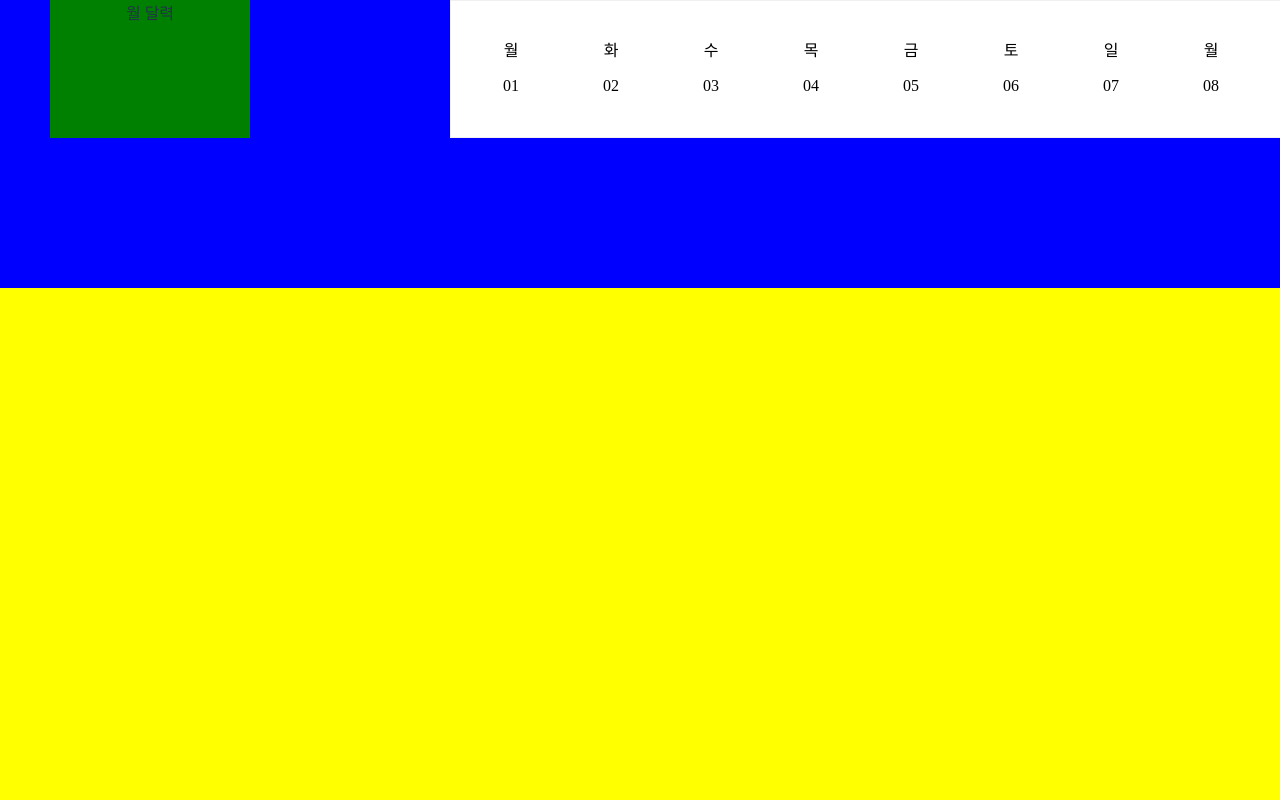
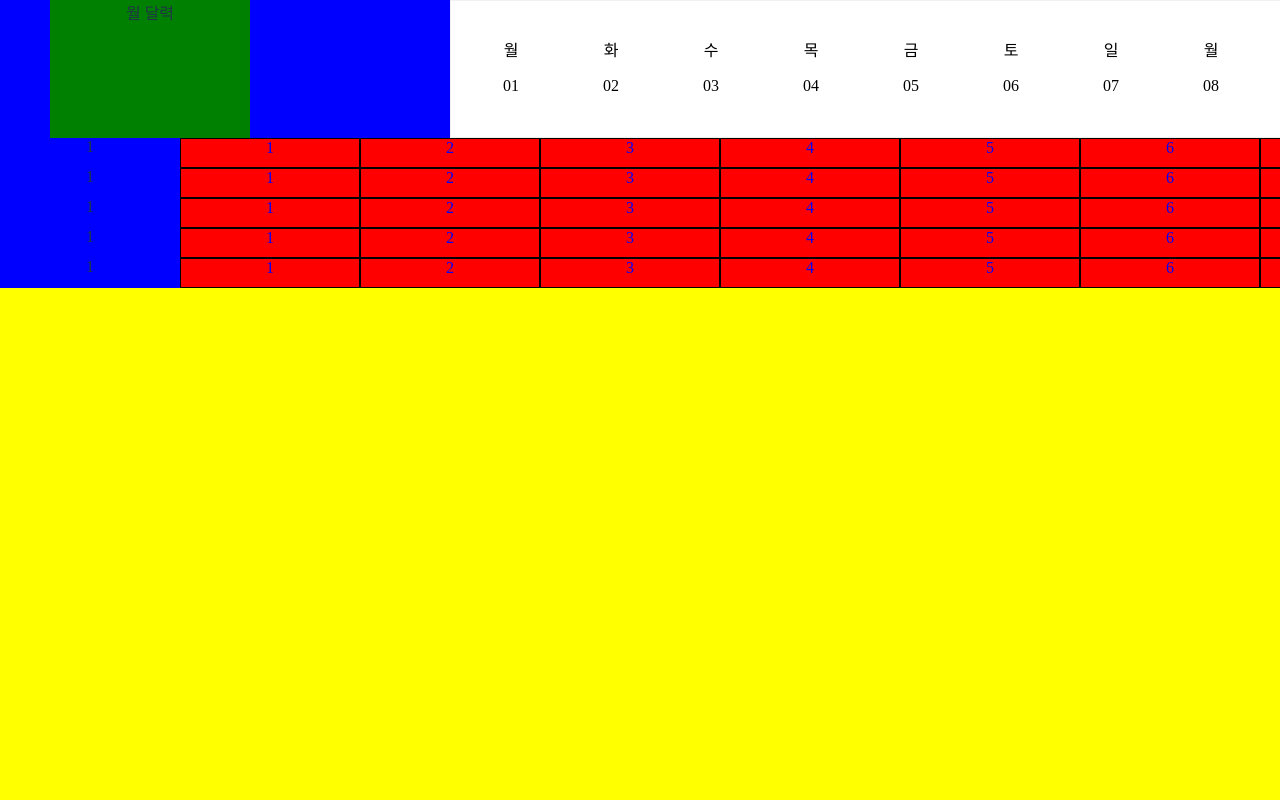
Before and after one commit to JayJHFE/React-Scheduler, a React (Vite) app in the folder PortFolio-vite/: page /scheduler in a window 1280 px wide. Shown: the top 800 px of the page. Built offline with nearby package versions, Linux system fonts and the light colour scheme.

Commit message:
스케줄러 수정

```diff
--- a/PortFolio-vite/src/components/scheduler/table/index.tsx
+++ b/PortFolio-vite/src/components/scheduler/table/index.tsx
@@ -5,7 +5,7 @@ function SchedulerTable() {
   const data = 5;
   return (
     <>
-      <div style={{ position: "relative", top: "150px" }}>
+      <div style={{ position: "relative" }}>
         {/* 세로로 위에 덮는 div 를 data의 길이만큼 생성 */}
         {/* div를 absolute로 설정하여 겹치게 만든다. */}
         {Array.from({ length: data }, (_, i) => (
@@ -14,10 +14,12 @@ function SchedulerTable() {
             style={{
               zIndex: 100,
               width: "180px",
+              height: "30px",
               backgroundColor: "blue",
               display: "flex",
               flexDirection: "column",
               position: "absolute",
+              top: `${i * 30}px`, // 각 div가 서로 다른 위치에 놓이도록 조정
             }}
           >
             1
```
